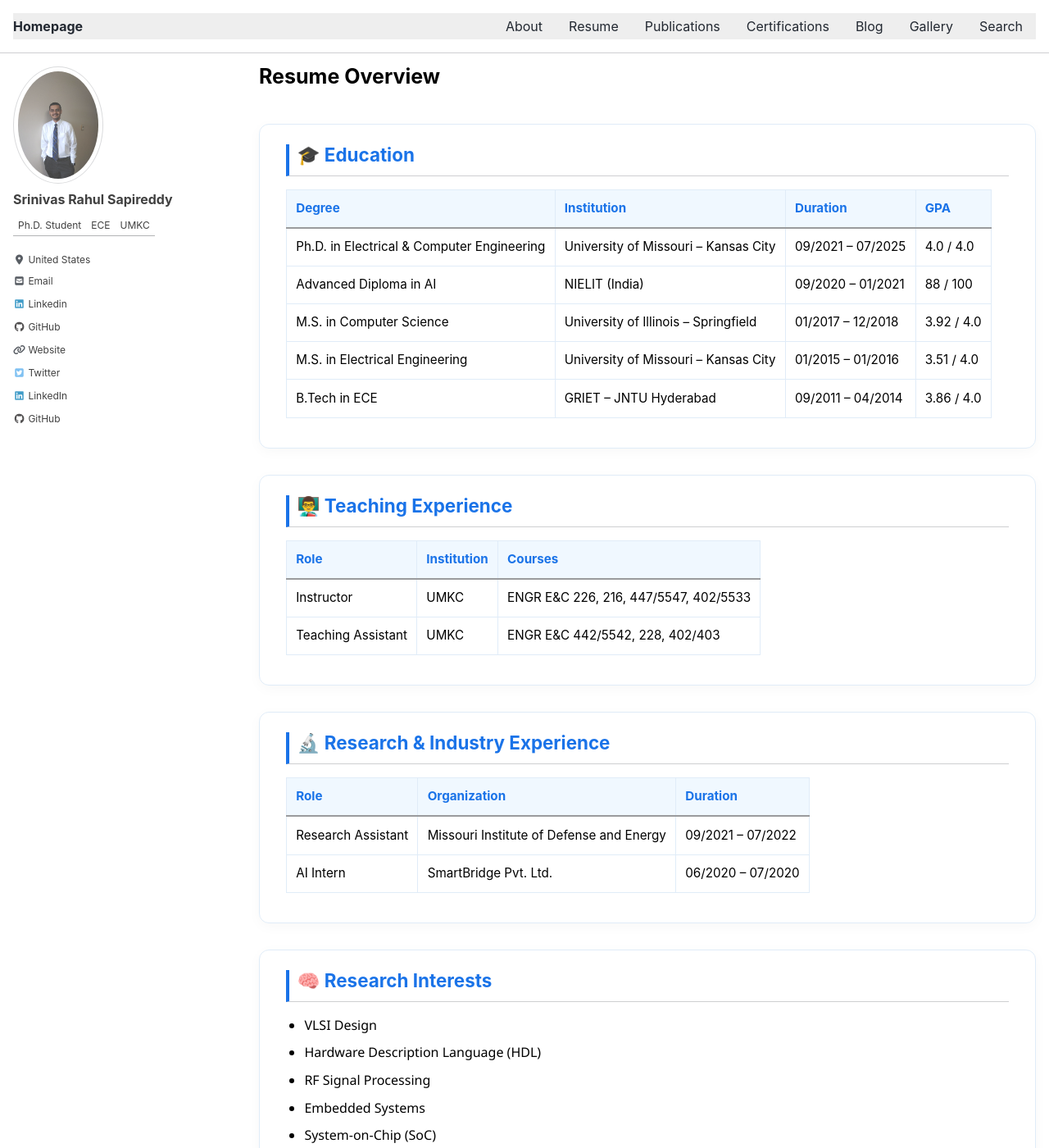
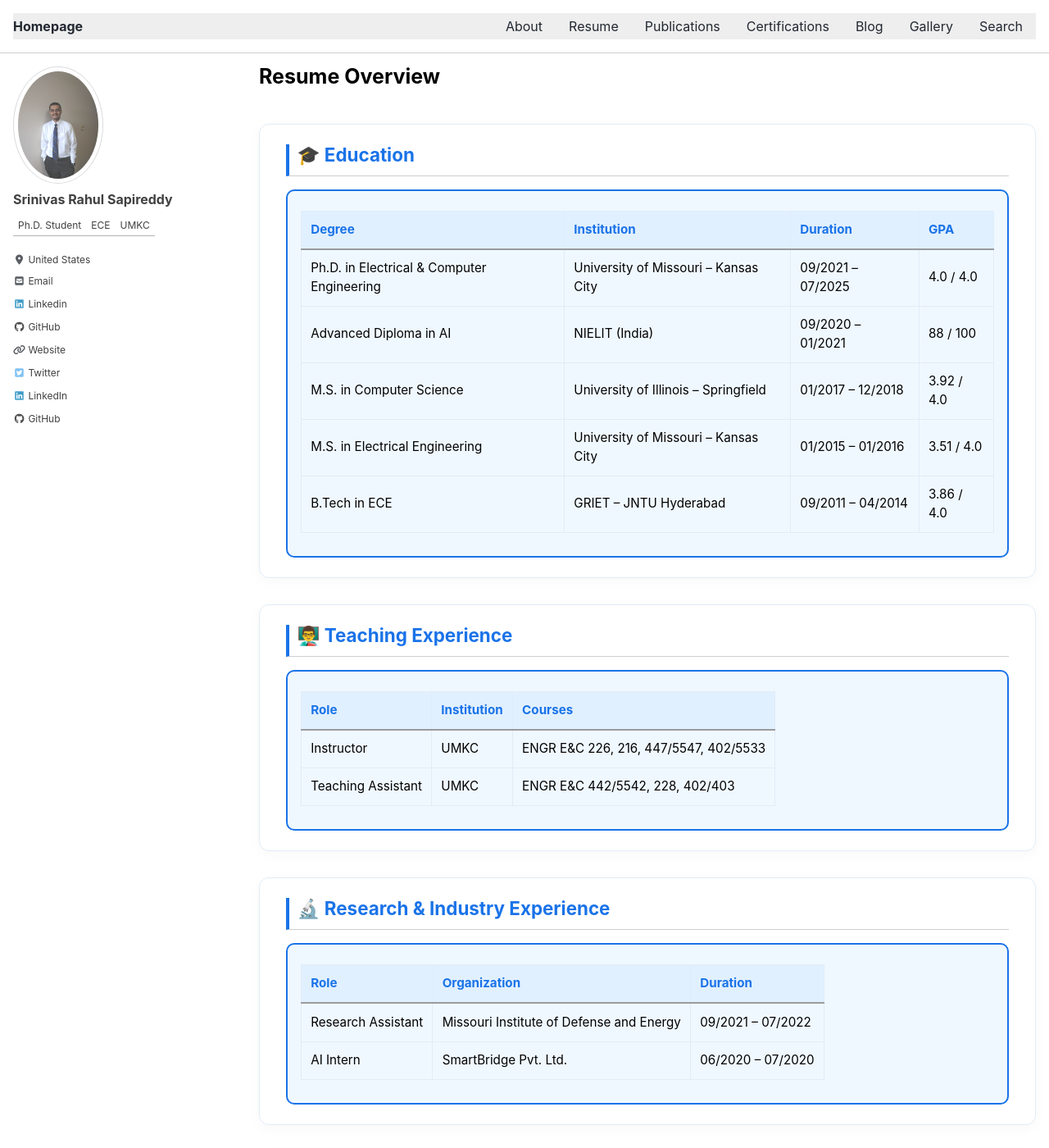
Before and after one commit to srsapireddy/srsapireddy.github.io, a Jekyll site: the page built from _pages/resume.md, in a window 1280 px wide and 1400 px high. Shown: the whole window at 82% size. Built offline with Jekyll 4.4.1, drawn with Linux system fonts in a browser that asks for light colours; cached includes are drawn as plain includes; nearby versions of some CDN libraries.

Commit message:
Update resume.md

```diff
--- a/_pages/resume.md
+++ b/_pages/resume.md
@@ -43,6 +44,14 @@ author_profile: true
   margin-bottom: 1rem;
 }
 
+.table-wrapper {
+  border: 2px solid var(--accent);
+  background: var(--table-bg);
+  border-radius: 10px;
+  padding: 1rem;
+  overflow-x: auto;
+}
+
 .resume-table {
   width: 100%;
   border-collapse: collapse;
@@ -76,6 +85,7 @@ author_profile: true
 
 <div class="resume-section">
 <h2>🎓 Education</h2>
+<div class="table-wrapper">
 <table class="resume-table">
 <thead><tr><th>Degree</th><th>Institution</th><th>Duration</th><th>GPA</th></tr></thead>
 <tbody>
@@ -87,9 +97,11 @@ author_profile: true
 </tbody>
 </table>
 </div>
+</div>
 
 <div class="resume-section">
 <h2>👨‍🏫 Teaching Experience</h2>
+<div class="table-wrapper">
 <table class="resume-table">
 <thead><tr><th>Role</th><th>Institution</th><th>Courses</th></tr></thead>
 <tbody>
@@ -98,9 +110,11 @@ author_profile: true
 </tbody>
 </table>
 </div>
+</div>
 
 <div class="resume-section">
 <h2>🔬 Research & Industry Experience</h2>
+<div class="table-wrapper">
 <table class="resume-table">
 <thead><tr><th>Role</th><th>Organization</th><th>Duration</th></tr></thead>
 <tbody>
@@ -108,6 +122,7 @@ author_profile: true
 <tr><td>AI Intern</td><td>SmartBridge Pvt. Ltd.</td><td>06/2020 – 07/2020</td></tr>
 </tbody>
 </table>
+</div>
 </div>
 
 <div class="resume-section">
@@ -124,6 +139,7 @@ author_profile: true
 
 <div class="resume-section">
 <h2>📚 Selected Publications</h2>
+<div class="table-wrapper">
 <table class="resume-table">
 <thead><tr><th>Title</th><th>Venue</th><th>Status</th></tr></thead>
 <tbody>
@@ -133,11 +149,13 @@ author_profile: true
 <tr><td>Review: Crosstalk Polymorphic Circuits</td><td>Memories Journal</td><td>Published</td></tr>
 </tbody>
 </table>
+</div>
 👉 See full list on [Publications](/publications/)
 </div>
 
 <div class="resume-section">
 <h2>🏆 Awards & Honors</h2>
+<div class="table-wrapper">
 <table class="resume-table">
 <thead><tr><th>Award</th><th>By</th><th>Year</th></tr></thead>
 <tbody>
@@ -149,9 +167,11 @@ author_profile: true
 </tbody>
 </table>
 </div>
+</div>
 
 <div class="resume-section">
 <h2>📜 Certifications</h2>
+<div class="table-wrapper">
 <table class="resume-table">
 <thead><tr><th>Certification</th><th>Issued By</th><th>Year</th></tr></thead>
 <tbody>
@@ -163,5 +183,6 @@ author_profile: true
 </tbody>
 </table>
 </div>
+</div>
 
 </div>
```
Also changed, not shown: other parts of _pages/resume.md (+2 -1 lines).
